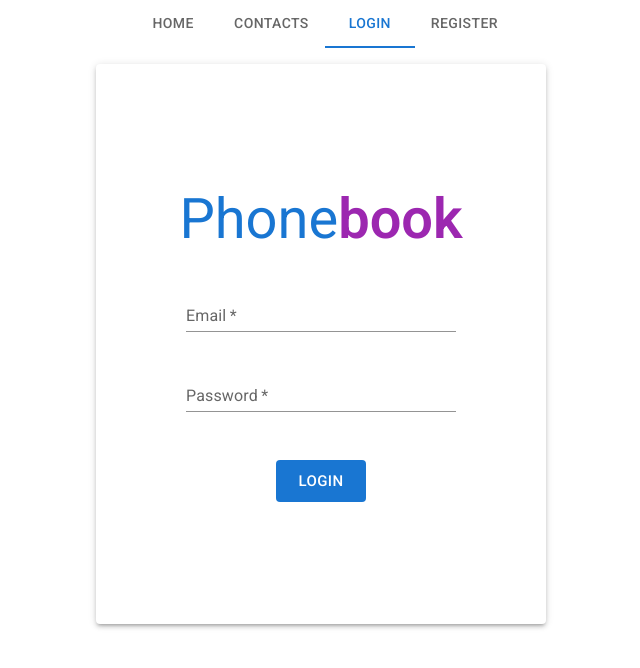
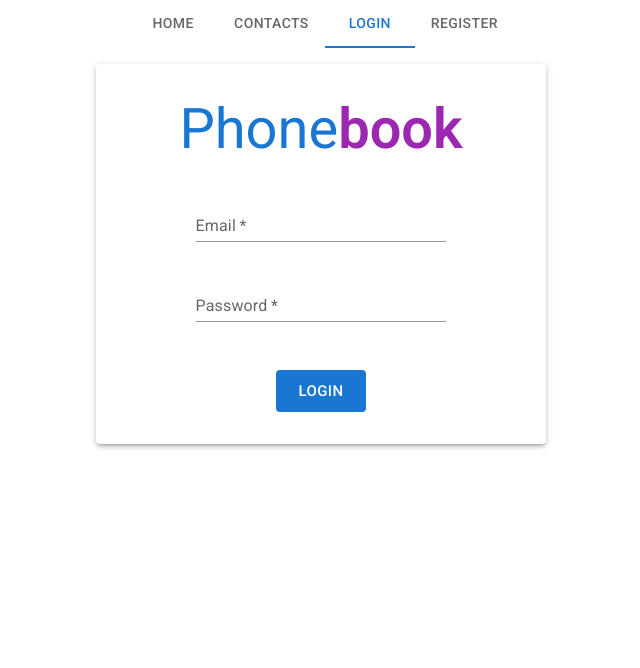
Before and after one commit to filip-bak/goit-react-hw-08-phonebook, a React (Create React App) app: page /goit-react-hw-08-phonebook/login in a window 1280 px wide. Shown: the top 668 px of the page, without its empty margins (319-959 px from the left). Built offline with nearby package versions, Linux system fonts and the light colour scheme.

Commit message:
refactor: logo and custom container

```diff
--- a/src/components/Logo.jsx
+++ b/src/components/Logo.jsx
@@ -1,6 +1,5 @@
-import React from 'react';
-import PropTypes from 'prop-types';
-import { ThemeProvider, Typography, createTheme } from '@mui/material';
+import { ThemeProvider, createTheme } from '@mui/material';
+import Typography from '@mui/material/Typography';
 
 const theme = createTheme();
 theme.typography.h2 = {
@@ -10,16 +9,11 @@ theme.typography.h2 = {
   },
 };
 
-const Logo = props => {
+const Logo = () => {
   return (
     <>
       <ThemeProvider theme={theme}>
-        <Typography
-          variant="h2"
-          color="primary.main"
-          component="span"
-          {...props}
-        >
+        <Typography variant="h2" color="primary.main" component="span">
           Phone
           <Typography
             component="span"
@@ -27,7 +21,6 @@ const Logo = props => {
             color="secondary"
             fontWeight={600}
             textTransform={'capitalize'}
-            {...props}
           >
             book
           </Typography>
@@ -37,6 +30,4 @@ const Logo = props => {
   );
 };
 
-Logo.propTypes = {};
-
 export default Logo;
--- a/src/components/PaperBox.jsx
+++ b/src/components/PaperBox.jsx
@@ -1,6 +1,5 @@
-import React from 'react';
+import { Paper } from '@mui/material';
 import PropTypes from 'prop-types';
-import { Paper } from '@mui/material';
 
 export const PaperStyles = {
   display: 'flex',
@@ -9,8 +8,9 @@ export const PaperStyles = {
   alignItems: 'center',
   gap: '2rem',
   maxWidth: '450px',
-  minHeight: '380px',
-  height: '70vh',
+  minHeight: '300px',
+  py: 4,
+  px: 2,
   marginInline: 'auto',
 };
 
@@ -22,6 +22,8 @@ const PaperBox = ({ children }) => {
   );
 };
 
-PaperBox.propTypes = {};
+PaperBox.propTypes = {
+  children: PropTypes.node.isRequired,
+};
 
 export default PaperBox;
```
